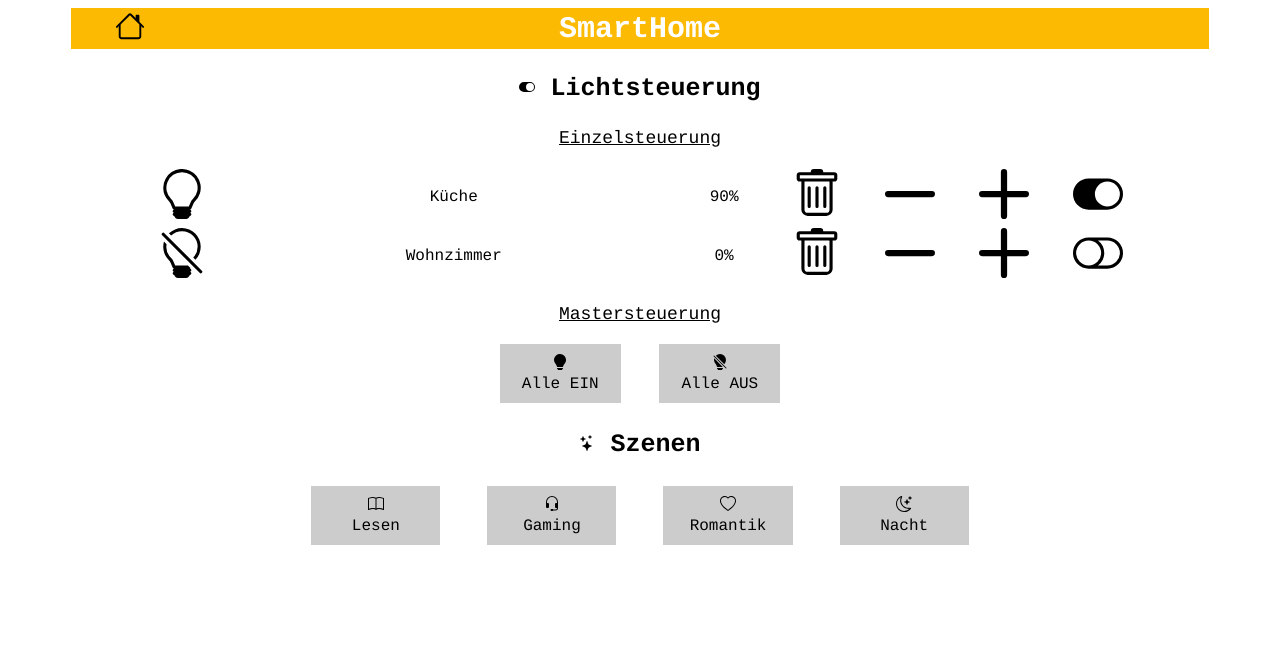
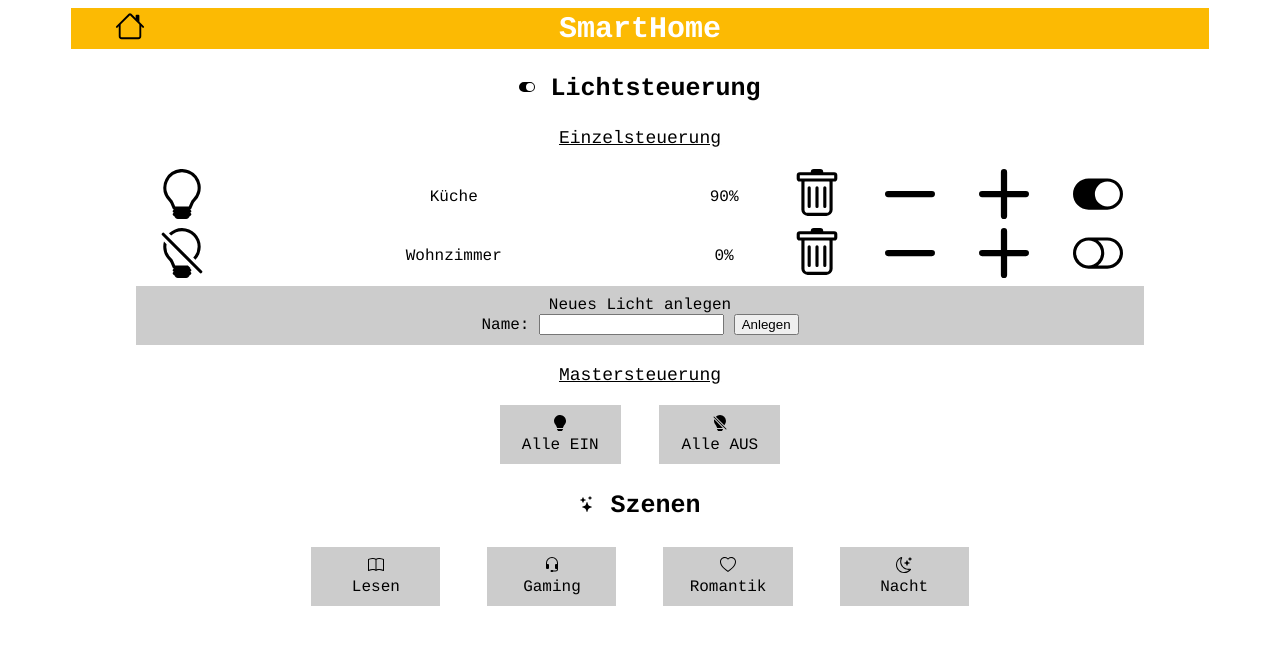
Before and after one commit to U2Firestar/BSA4-SmartHomeProject, a PHP site: page /light.php in a window 1280 px wide. Shown: the top 645 px of the page. Run offline with PHP 8.4, Linux system fonts and the light colour scheme.

Commit message:
updated light.php & shutter.php
added forms to create new lights/shutters

```diff
--- a/ui/light.php
+++ b/ui/light.php
@@ -31,6 +31,16 @@
           <td align='center' border='1' width='5%'><img src='sym/plus-lg.svg'></td>
           <td align='center' border='1' width='5%'><img src='sym/toggle-off.svg'></td>
     		</tr>
+        <tr>
+          <td align='center' border='1' colspan='7' class='button'>
+            Neues Licht anlegen
+            <form action="light.php" id="newLight" method='post'>
+              <label for="name">Name: </label>
+              <input type="text" name="name" id="name" maxlength="30">
+              <button type="submit">Anlegen</button>
+            </form>
+          </td>
+        </tr>
     	</table>
 
       <p class='ueberschrift2'>Mastersteuerung</p>
```
Also changed, not shown: ui/shutter.php (+10 -0 lines).
